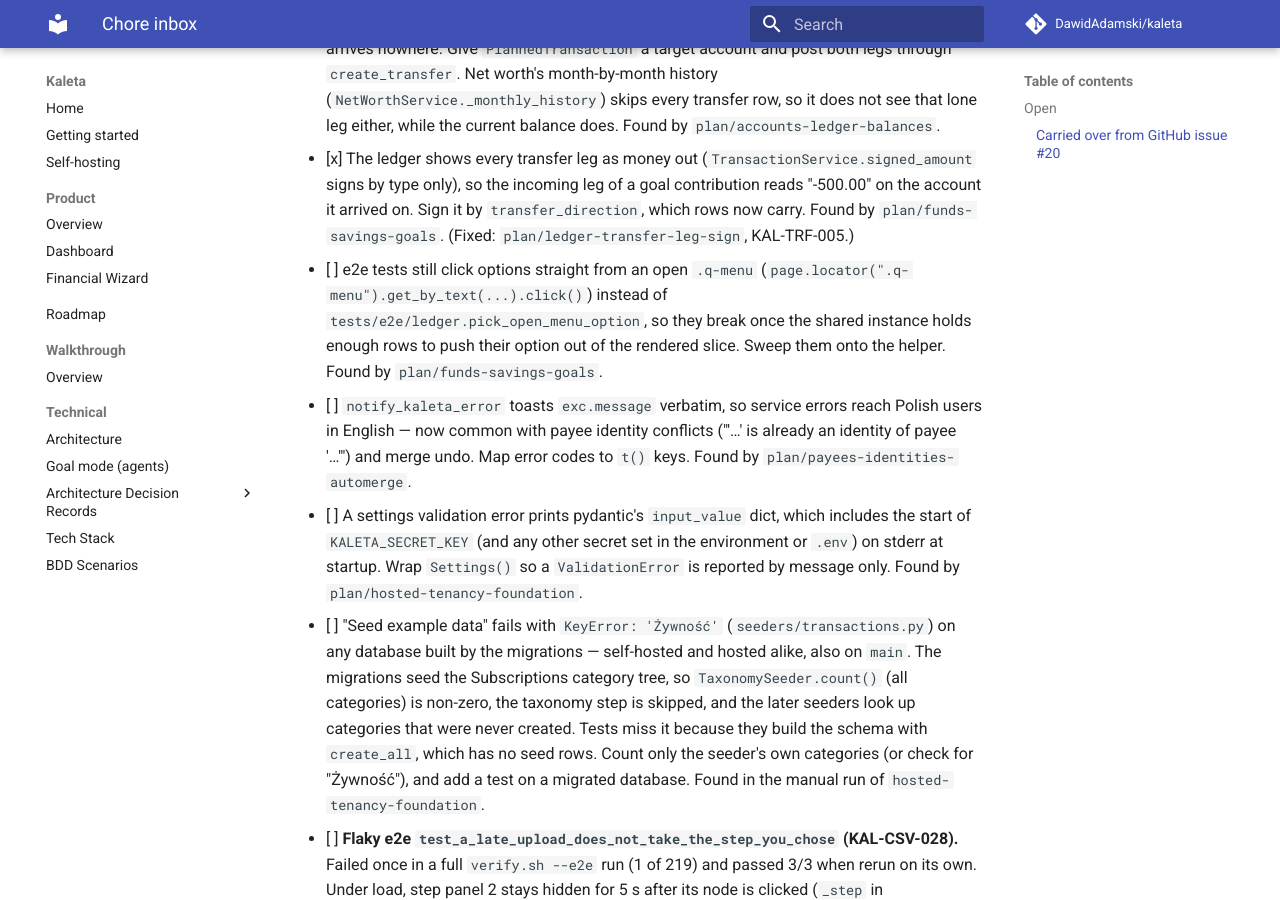
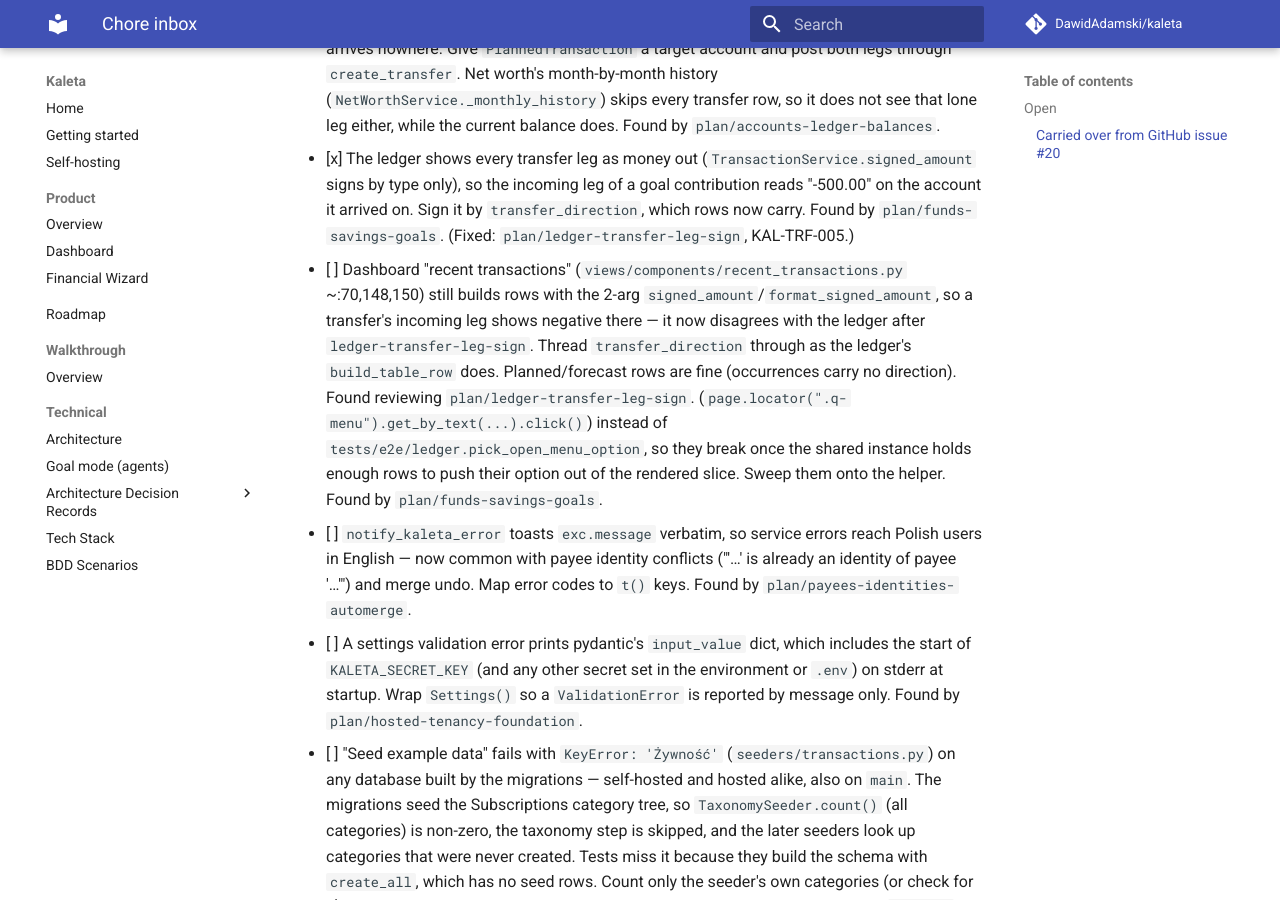
Before and after one commit to DawidAdamski/kaleta, an MkDocs documentation site: the page built from docs/plans/chores.md, in a window 1280 px wide and 900 px high, scrolled down 7078 px. Built offline with MkDocs 1.6.1 and Material for MkDocs 9.7.7, drawn with Linux system fonts in a browser that asks for light colours; comment, search, counter and statistics services are not loaded.

Commit message:
chore(plans): note dashboard recent-transactions transfer sign follow-up
The ledger-transfer-leg-sign fix leaves the dashboard recent-transactions
widget on the 2-arg signed_amount, so an incoming transfer leg still shows
negative there and now disagrees with the ledger. Logged as a follow-up
chore (out of this slice's scope). Spotted in review.

Co-Authored-By: Claude Opus 4.8 <noreply@anthropic.com>

```diff
--- a/docs/plans/chores.md
+++ b/docs/plans/chores.md
@@ -347,7 +347,12 @@ check it still reproduces before acting on it.
       it arrived on. Sign it by `transfer_direction`, which rows now
       carry. Found by `plan/funds-savings-goals`.
       (Fixed: `plan/ledger-transfer-leg-sign`, KAL-TRF-005.)
-- [ ] e2e tests still click options straight from an open `.q-menu`
+- [ ] Dashboard "recent transactions" (`views/components/recent_transactions.py`
+      ~:70,148,150) still builds rows with the 2-arg `signed_amount`/`format_signed_amount`,
+      so a transfer's incoming leg shows negative there — it now disagrees with the
+      ledger after `ledger-transfer-leg-sign`. Thread `transfer_direction` through as
+      the ledger's `build_table_row` does. Planned/forecast rows are fine (occurrences
+      carry no direction). Found reviewing `plan/ledger-transfer-leg-sign`.
       (`page.locator(".q-menu").get_by_text(...).click()`) instead of
       `tests/e2e/ledger.pick_open_menu_option`, so they break once the shared
       instance holds enough rows to push their option out of the rendered
```
